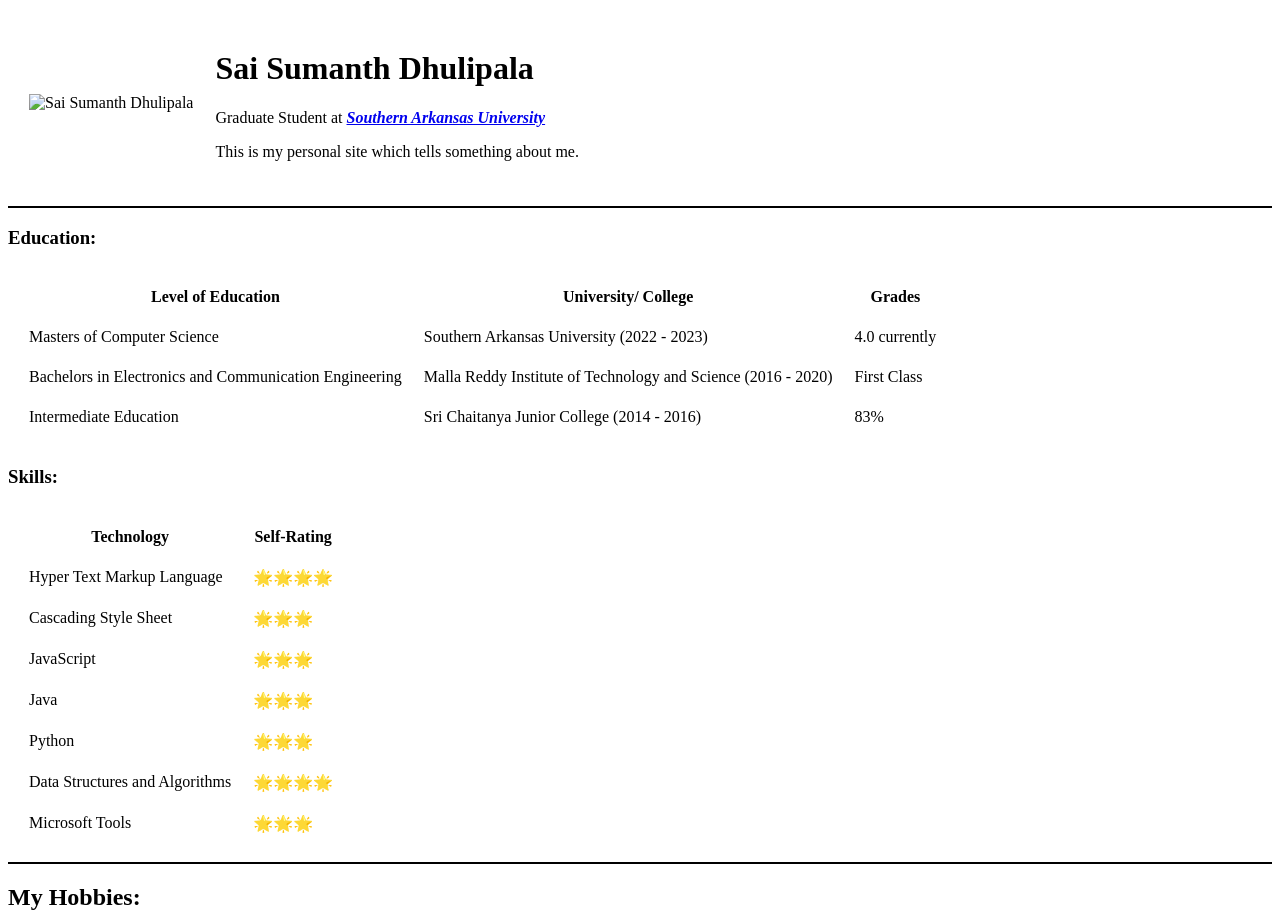
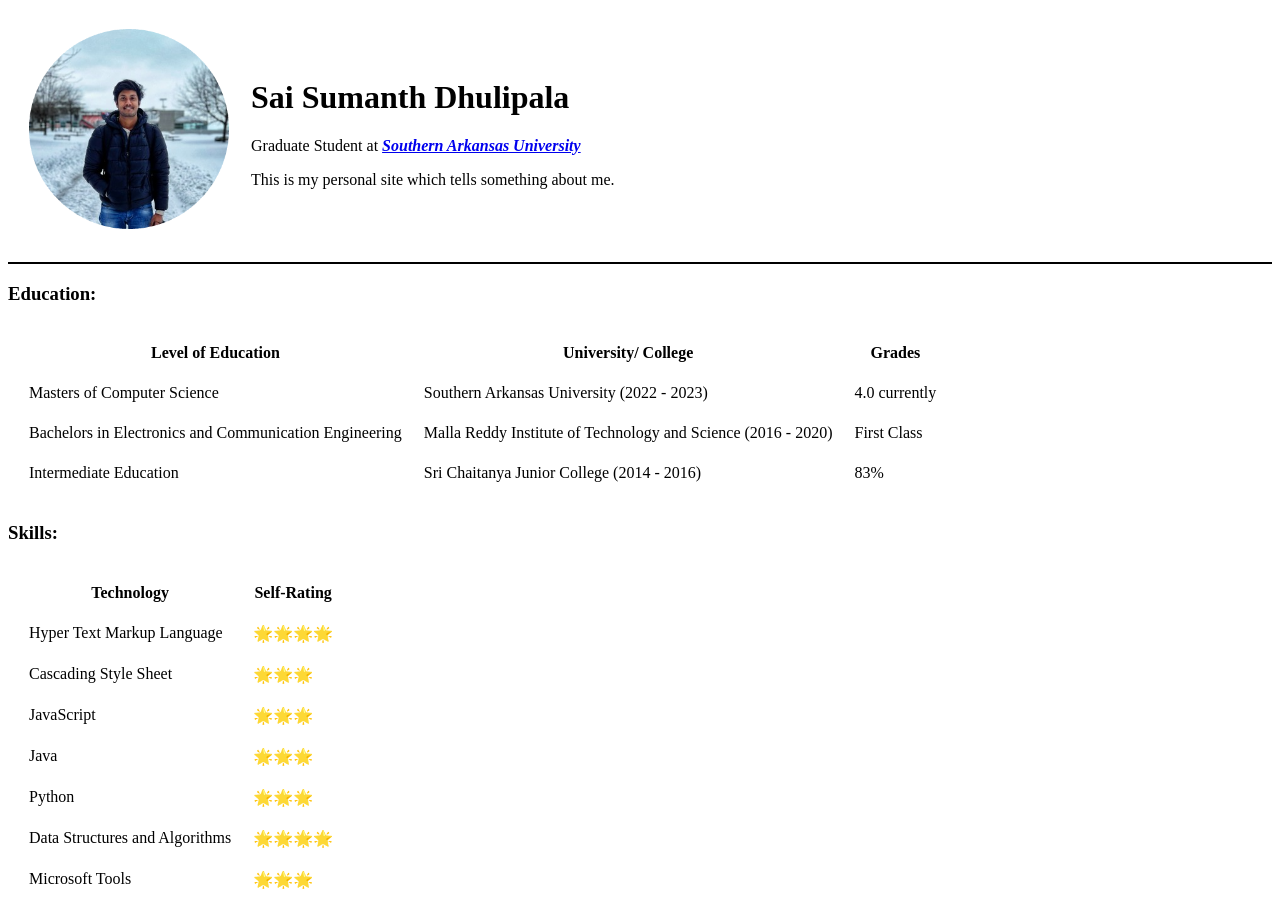
Before and after one commit to Sai-Sumanth-D/Online-Resume, a plain HTML site: page index.html in a window 1280 px wide. Shown: the top 914 px of the page. Drawn offline with Linux system fonts and the light colour scheme.

Commit message:
Updated picture location

```diff
--- a/index.html
+++ b/index.html
@@ -9,7 +9,7 @@
 <body>
     <table cellspacing="20">
         <tr>
-            <td><img src="images/1662739804215-modified.png" height="200px" width="200px" alt="Sai Sumanth Dhulipala"></td>
+            <td><img src="1662739804215-modified.png" height="200px" width="200px" alt="Sai Sumanth Dhulipala"></td>
             <td><h1>Sai Sumanth Dhulipala</h1>
                 <p>Graduate Student at <i><strong><a href="https://web.saumag.edu/">Southern Arkansas University</a></strong></i></p>
                 <p>This is my personal site which tells something about me. </p></td>
```
